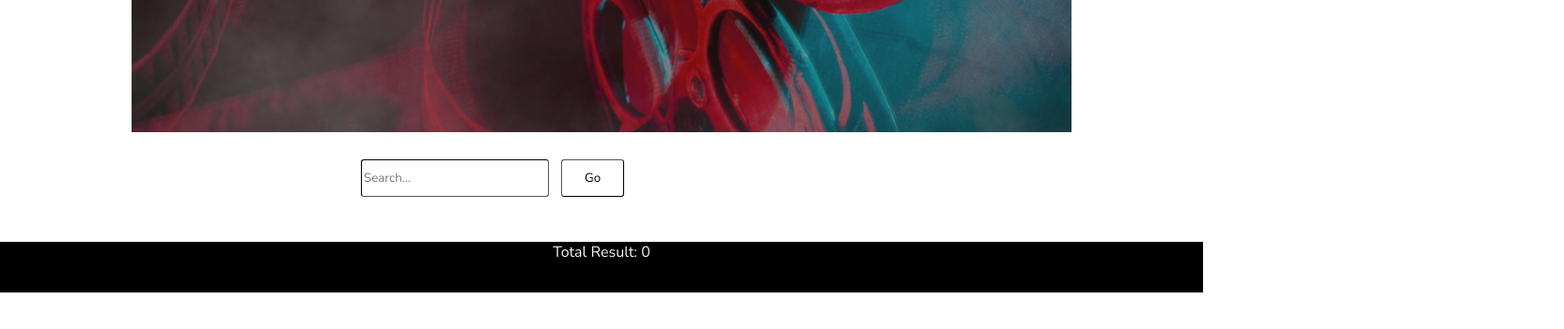
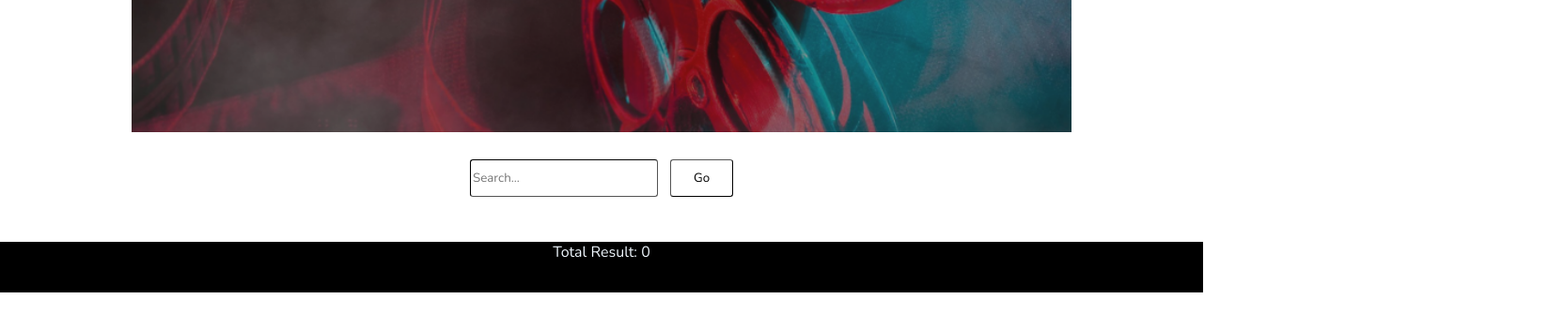
Before and after one commit to khushij12/Movie-Meter, a React app: page / in a window 1280 px wide. Shown: the part 257-608 px from the top of the page at 94% size, 1664 px wide, since content can reach past the window. Built offline with nearby package versions, Linux system fonts and the light colour scheme.

Commit message:
added justify

```diff
--- a/src/App.css
+++ b/src/App.css
@@ -23,7 +23,7 @@
 form{
   display:flex;
   position: relative;
-  left: 24em;
+  justify-content: center;
 }
 
 input[type="search"]{
```
